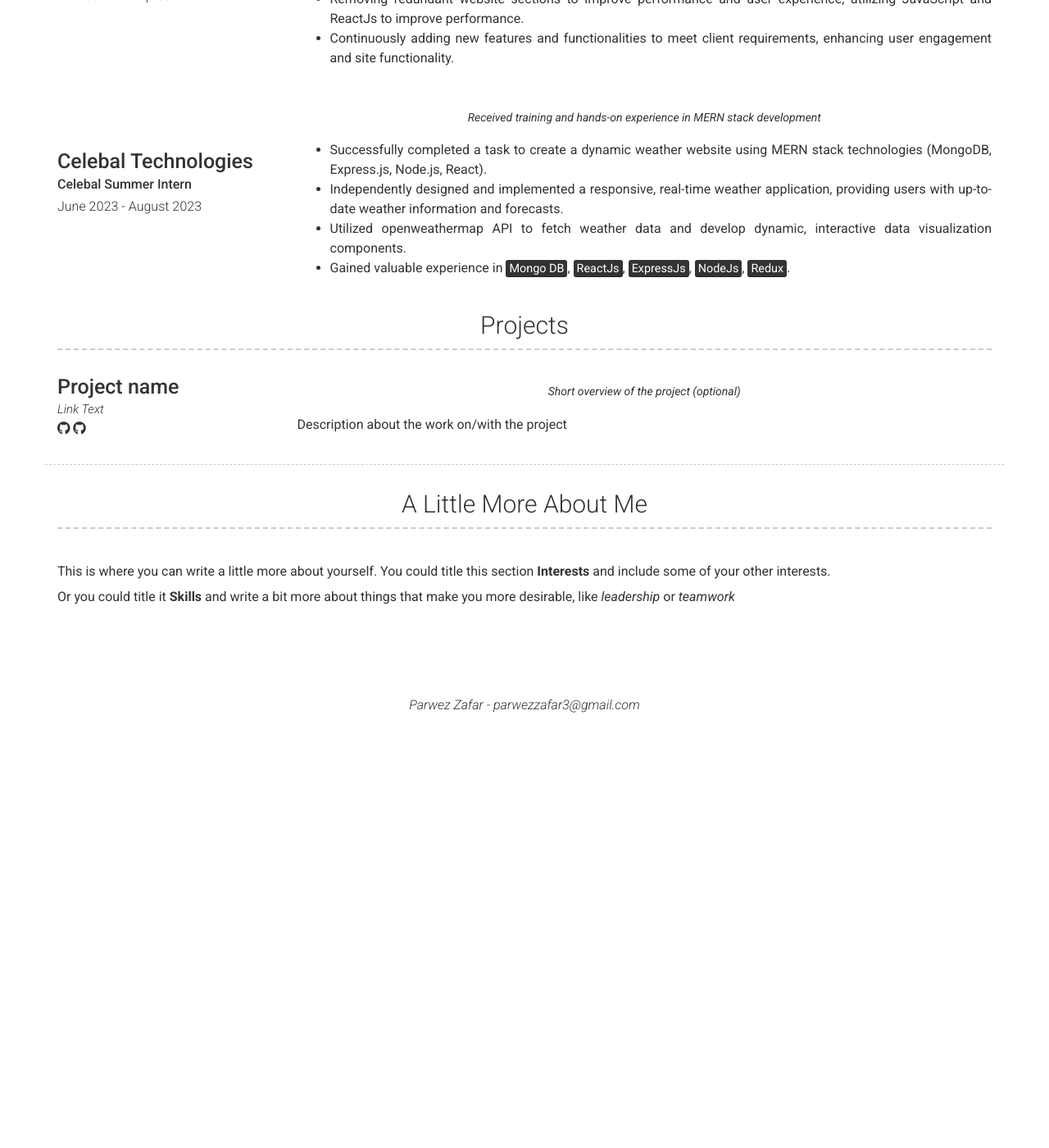
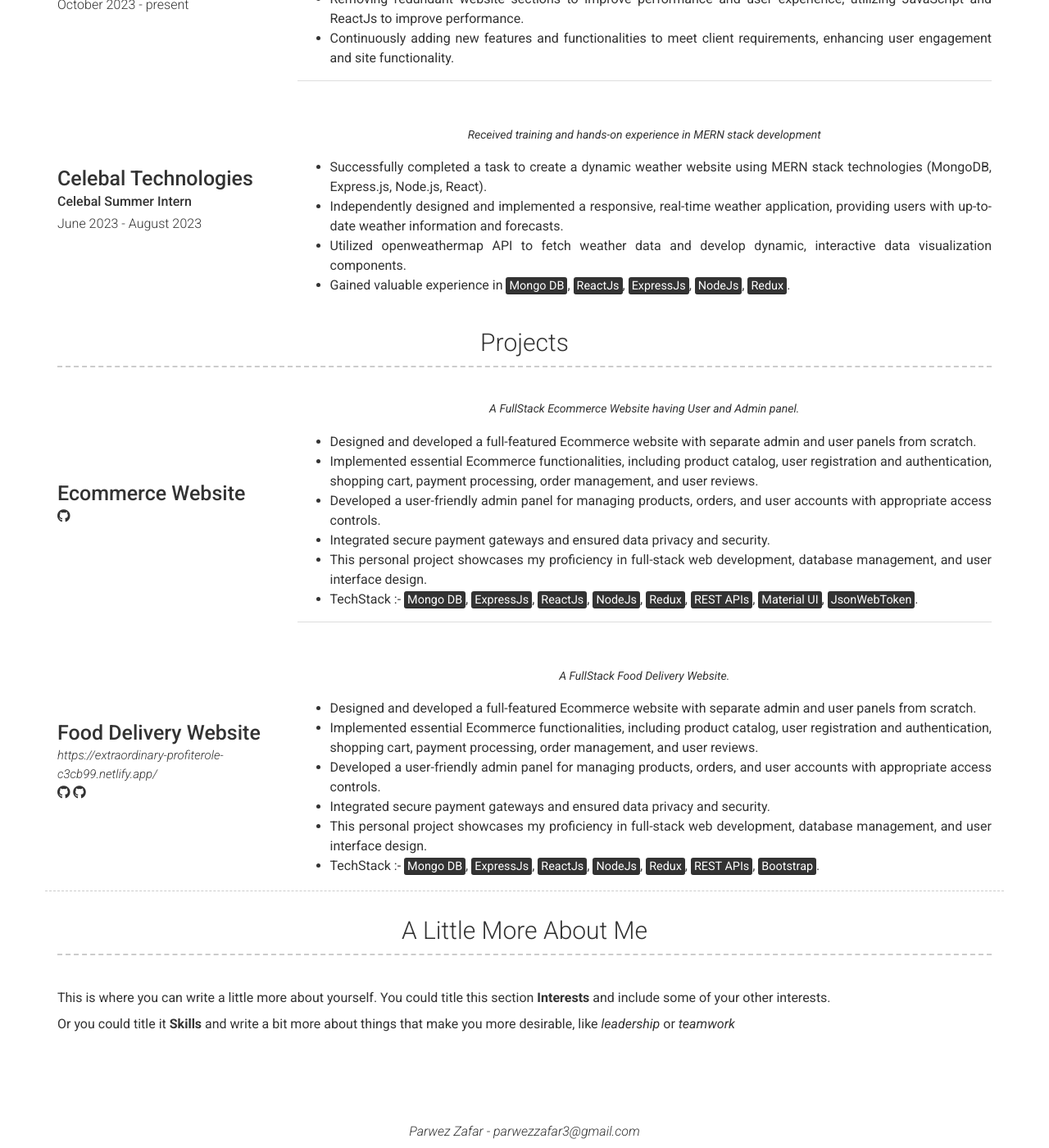
Before and after one commit to parwez-zafar/my-portfolio, a Jekyll site: the page built from index.md, in a window 1280 px wide and 1400 px high, scrolled down 1259 px. Shown: the whole window at 82% size. Built offline with Jekyll 4.4.1, drawn with Linux system fonts in a browser that asks for light colours; nearby versions of some CDN libraries; before the commit the page ends 2138 px from its top, so only the background shows below that; some of the changed text lies outside the part shown.

Commit message:
project added

```diff
--- a/_config.yml
+++ b/_config.yml
@@ -83,7 +83,7 @@ content:
     layout: list
     content:
       - layout: left
-        title: Neonfake Enterprises
+        title: Neonflake Enterprises
         sub_title: Software Engineer Intern
         caption: October 2023 - present
         # link: Link to company (optional)
@@ -94,6 +94,8 @@ content:
           - Implemented a Forgot Password functionality for users, enhancing the security and usability of the website.
           - Removing redundant website sections to improve performance and user experience, utilizing JavaScript and ReactJs to improve performance.
           - Continuously adding new features and functionalities to meet client requirements, enhancing user engagement and site functionality.
+
+          ---
 
       - layout: left
         title: Celebal Technologies
@@ -112,23 +114,55 @@ content:
     layout: list # Type of content section (list/text)
     content:
       - layout: left
+        # border:
+        #   weak # Value of `weak` will display a weak border below this item. # Any
+        # other value (or no value) means no border will be displayed
+        title: Ecommerce Website
+        # link: Link to project (eg. sproogen.github.io/modern-resume-theme)(optional)
+        # github: https://github.com/parwez-zafar/Ecommerce-Website
+        additional_links:
+          - title: Github
+            icon: fab fa-github
+            url: https://github.com/parwez-zafar/Ecommerce-Website
+          # - title: Github page for project (eg. sproogen/modern-resume-theme)
+          #   icon: fab fa-github
+          #   url: Link to project (eg. sproogen.github.io/modern-resume-theme)(optional)
+        quote: >
+          A FullStack Ecommerce Website having User and Admin panel.
+        description: | # this will include new lines to allow paragraphs
+          - Designed and developed a full-featured Ecommerce website with separate admin and user panels from scratch.
+          - Implemented essential Ecommerce functionalities, including product catalog, user registration and authentication, shopping cart, payment processing, order management, and user reviews.
+          - Developed a user-friendly admin panel for managing products, orders, and user accounts with appropriate access controls.
+          - Integrated secure payment gateways and ensured data privacy and security.
+          - This personal project showcases my proficiency in full-stack web development, database management, and user interface design.
+          - TechStack :- <mark>Mongo DB</mark>, <mark>ExpressJs</mark>, <mark>ReactJs</mark>, <mark>NodeJs</mark>, <mark>Redux</mark>, <mark>REST APIs</mark>, <mark>Material UI</mark>, <mark>JsonWebToken</mark>.
+
+
+          ---------------
+
+      - layout: left
         border:
           weak # Value of `weak` will display a weak border below this item. # Any
           # other value (or no value) means no border will be displayed
-        title: Project name
-        link: Link to project (eg. sproogen.github.io/modern-resume-theme)(optional)
-        link_text: Link Text
+        title: Food Delivery Website
+        link: https://extraordinary-profiterole-c3cb99.netlify.app/
+        # github: https://github.com/parwez-zafar/Ecommerce-Website
         additional_links:
-          - title: Github page for project (eg. sproogen/modern-resume-theme)
+          - title: Github Client
             icon: fab fa-github
-            url: Link to project (eg. sproogen.github.io/modern-resume-theme)(optional)
-          - title: Github page for project (eg. sproogen/modern-resume-theme)
+            url: https://github.com/parwez-zafar/food_web_app_client
+          - title: Github Server
             icon: fab fa-github
-            url: Link to project (eg. sproogen.github.io/modern-resume-theme)(optional)
+            url: https://github.com/parwez-zafar/food_web_app_server
         quote: >
-          Short overview of the project (optional)
+          A FullStack Food Delivery Website.
         description: | # this will include new lines to allow paragraphs
-          Description about the work on/with the project
+          - Designed and developed a full-featured Ecommerce website with separate admin and user panels from scratch.
+          - Implemented essential Ecommerce functionalities, including product catalog, user registration and authentication, shopping cart, payment processing, order management, and user reviews.
+          - Developed a user-friendly admin panel for managing products, orders, and user accounts with appropriate access controls.
+          - Integrated secure payment gateways and ensured data privacy and security.
+          - This personal project showcases my proficiency in full-stack web development, database management, and user interface design.
+          - TechStack :- <mark>Mongo DB</mark>, <mark>ExpressJs</mark>, <mark>ReactJs</mark>, <mark>NodeJs</mark>, <mark>Redux</mark>, <mark>REST APIs</mark>, <mark>Bootstrap</mark>.
 
   - title: A Little More About Me
     layout: text
```
